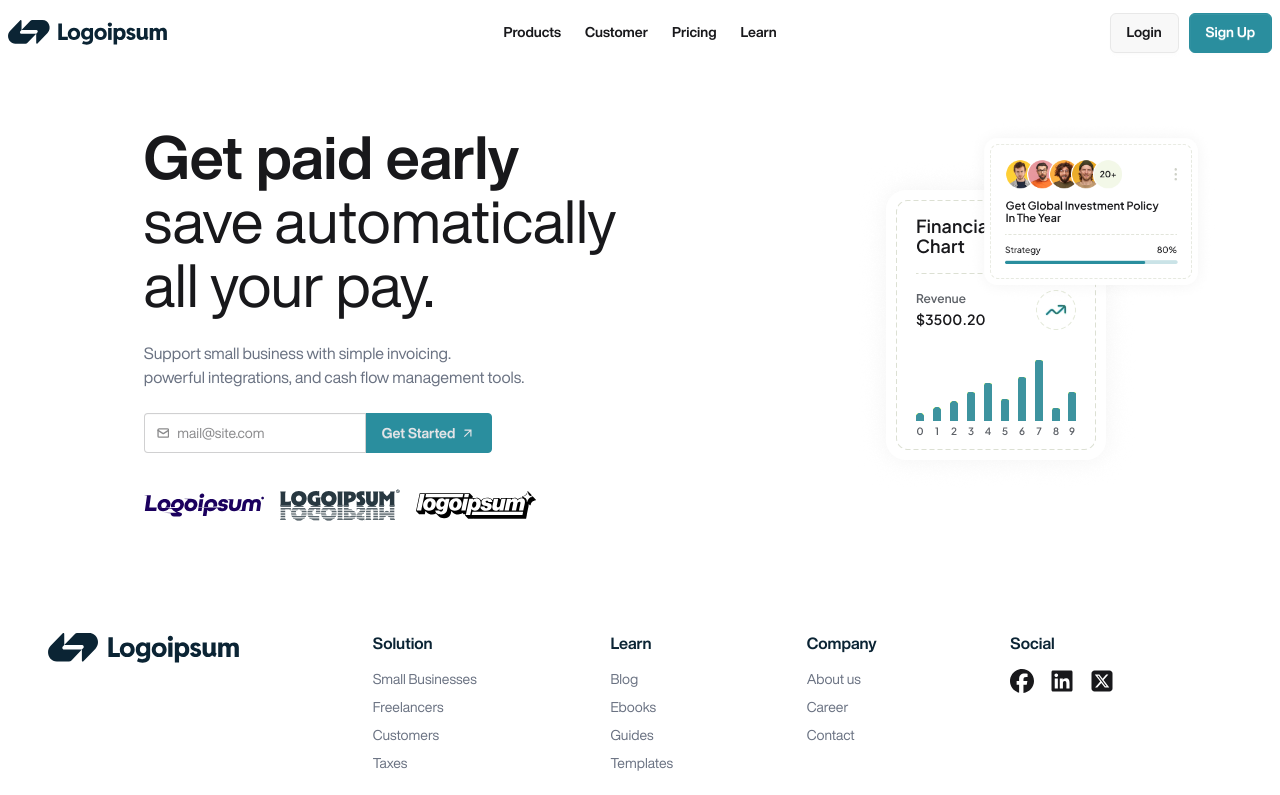
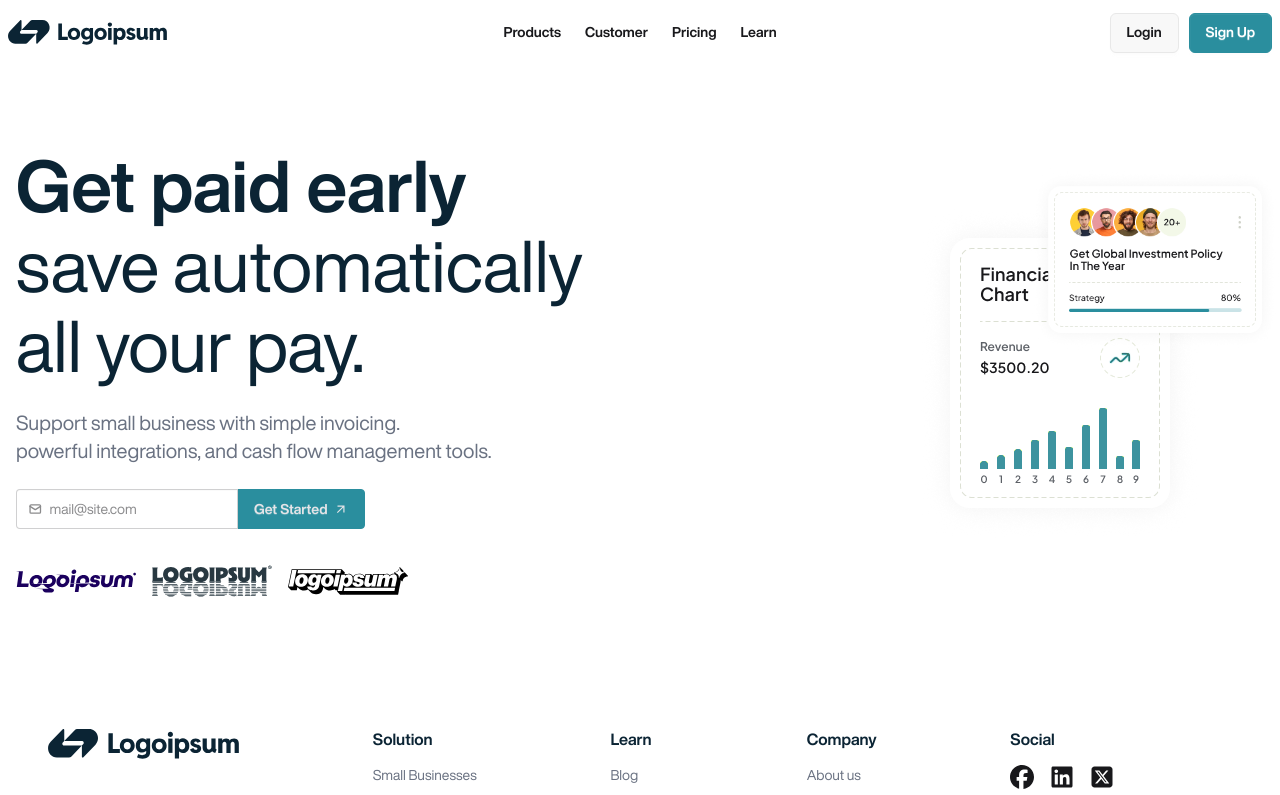
Before and after one commit to ahsanulazim/loremipsumpay, a Next.js app: page / in a window 1280 px wide. Shown: the top 795 px of the page. Built offline with nearby package versions, Linux system fonts and the light colour scheme.

Commit message:
Hero Section Responsive

```diff
--- a/app/components/Hero.jsx
+++ b/app/components/Hero.jsx
@@ -3,9 +3,9 @@ import { MdArrowOutward } from "react-icons/md";
 
 export default function Hero() {
     return (
-        <div className="hero">
-            <div className="hero-content flex-col-reverse md:flex-row-reverse max-w-[1320px] mx-auto justify-between gap-5 md:gap-10 lg:gap-40 xl:gap-60 py-6 xs:py-10 md:py-15">
-                <div className="relative">
+        <div className="hero place-items-stretch block">
+            <div className="hero-content flex-col-reverse md:flex-row-reverse max-w-[1320px] mx-auto justify-between gap-5 md:gap-10 lg:gap-40 xl:gap-60 py-6 xs:py-10 md:py-15 lg:py-20">
+                <div className="relative md:mr-16">
                     <Image
                         src="/hero-chart.png"
                         className="w-full h-auto" width={420} height={200} alt="hero Image 1"
@@ -16,8 +16,8 @@ export default function Hero() {
                     />
                 </div>
                 <div className="text-center md:text-left">
-                    <h1 className="text-3xl leading-9 xs:text-5xl xs:leading-12 sm:text-6xl sm:leading-16"><strong className="font-bold">Get paid early</strong><br /> save automatically <br />all your pay.</h1>
-                    <p className="py-6 text-xs xs:text-base text-gray-500">
+                    <h1 className="text-3xl leading-9 xs:text-5xl xs:leading-12 sm:text-6xl sm:leading-16 lg:text-7xl lg:leading-20 text-main"><strong className="font-bold">Get paid early</strong><br /> save automatically <br />all your pay.</h1>
+                    <p className="py-6 text-xs xs:text-xl text-gray-500">
                         Support small business with simple invoicing.<br /> powerful integrations, and cash flow management tools.
                     </p>
                     <div className="join mb-8">
--- a/app/globals.css
+++ b/app/globals.css
@@ -9,4 +9,5 @@
   --color-main: #0B2434;
   --color-second: #2a8e9e;
   --breakpoint-xs: 30rem;
+  --breakpoint-md: 887px;
 }
```
